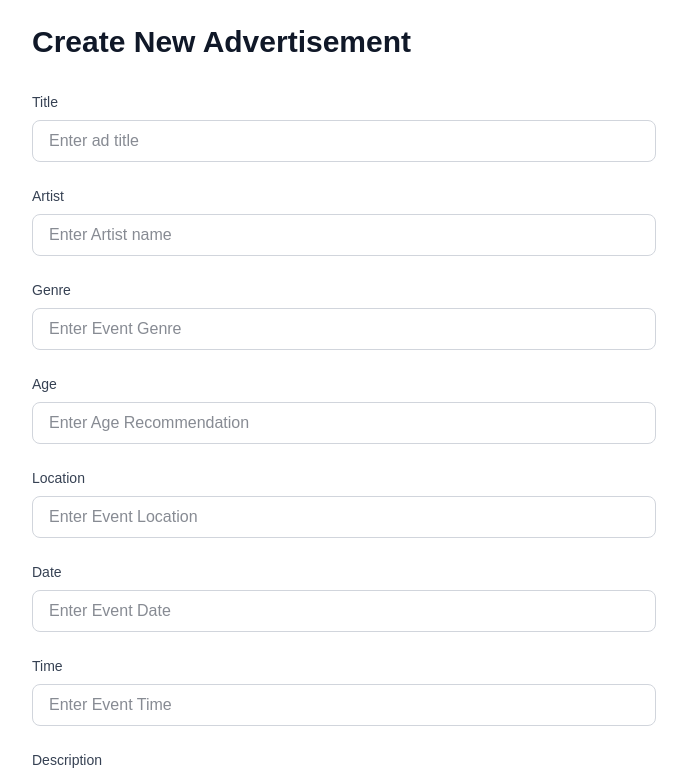
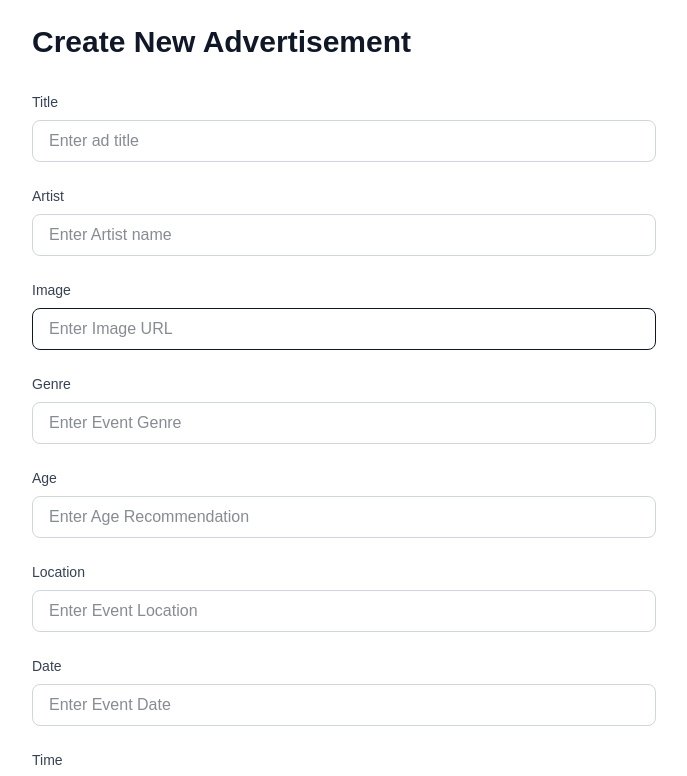
Before and after one commit to funkmafia/event-app, a Next.js app: page /create in a window 1280 px wide. Shown: the top 776 px of the page, without its empty margins (296-983 px from the left). Built offline with nearby package versions, Linux system fonts and the light colour scheme; sample sign-in values are in the browser's storage.

Commit message:
fetch and render event images from API

```diff
--- a/apiClient/apiClient.js
+++ b/apiClient/apiClient.js
@@ -96,7 +96,7 @@ export class ApiClient {
     }
   }
 
-  async addAd(title, artist, genre,age,location,date, time, description, price) {
+  async addAd(title, artist, genre, age, location, date, time, imageURL, description, price) {
     try {
       const numericPrice = Number(price);
       if (isNaN(numericPrice)) {
@@ -110,6 +110,7 @@ export class ApiClient {
         location,
         date,
         time,
+        imageURL,
         description,
         price: numericPrice,
       });
--- a/app/ads/page.js
+++ b/app/ads/page.js
@@ -74,24 +74,27 @@ export default function AdsPage() {
                 <h2 className="text-xl font-semibold text-gray-900 dark:text-white mb-2">
                   {ad.artist}
                 </h2>
+                {ad.imageURL && (
+                  <img src={ad.imageURL} alt={ad.title} className='h-64 w-full rounded-sm my-2'/>
+                )}
                 <p className="text-gray-600 dark:text-gray-300 mb-4 line-clamp-5">
                   {ad.description}
                 </p>
                 <div className='grid grid-cols-2'>
                   <p className="text-md text-gray-900 dark:text-white mb-2">
-                    {ad.genre}
+                   &#127926; {ad.genre}
                   </p>
                   <p className="text-md text-gray-900 dark:text-white mb-2">
-                    {ad.age}
+                   &#128286; {ad.age}
                   </p>
                   <p className="text-md text-gray-900 dark:text-white mb-2">
-                    {ad.location}
+                   &#128205; {ad.location}
                   </p>
                   <p className="text-md text-gray-900 dark:text-white mb-2">
-                    {ad.date}
+                   &#128197; {ad.date}
                   </p>
                   <p className="text-md text-gray-900 dark:text-white mb-2">
-                   &#9202; {ad.time}
+                   &#128337; {ad.time}
                   </p>
                 </div>
                 <div className="flex justify-between items-center">
@@ -110,7 +113,7 @@ export default function AdsPage() {
                     type="submit"
                     className="w-full bg-blue-600 text-white py-2 px-4 rounded-lg font-medium hover:bg-blue-700 transition-colors"
                   >
-                    Contact Seller
+                    Buy Ticket
                   </button>
                 </form>
               </div>
--- a/app/create/page.js
+++ b/app/create/page.js
@@ -51,9 +51,9 @@ export default function CreateAd() {
       setLoading(true);
       try {
         const apiClient = new ApiClient();
-        const response = await apiClient.addAd(formData.title, formData.artist, formData.genre, formData.age, formData.location, formData.date, formData.time, formData.description, Number(formData.price));
+        const response = await apiClient.addAd(formData.title, formData.artist, formData.genre, formData.age, formData.location, formData.date, formData.time, formData.imageURL, formData.description, Number(formData.price));
         setSuccess(true);
-        setFormData({ title: '', artist: '', genre: '', age: '', location: '', date: '', time: '', description: '', price: '' });
+        setFormData({ title: '', artist: '', genre: '', age: '', location: '', date: '', time: '', imageURL: '', description: '', price: '' });
       } catch (err) {
         console.error('Error creating ad:', err.response || err); // Debug log
         setErrors({
@@ -102,6 +102,19 @@ export default function CreateAd() {
             placeholder="Enter Artist name"
           />
           {errors.artist && (<p className="mt-1 text-sm text-red-500">{errors.artist}</p>)}
+        </div>
+        <div>
+          <label htmlFor="imageURL" className="block text-sm font-medium text-gray-700 dark:text-gray-300 mb-2">Image</label>
+          <input
+            type="text"
+            id="imageURL"
+            name="imageURL"
+            value={formData.imageURL}
+            onChange={handleChange}
+            className={`w-full px-4 py-2 rounded-lg border bg-white dark:bg-gray-800 text-gray-900 dark:text-white focus:ring-2 focus:ring-blue-500 focus:border-transparent`}
+            placeholder="Enter Image URL"
+          />
+
         </div>
         <div>
           <label htmlFor="genre" className="block text-sm font-medium text-gray-700 dark:text-gray-300 mb-2">Genre</label>
```
